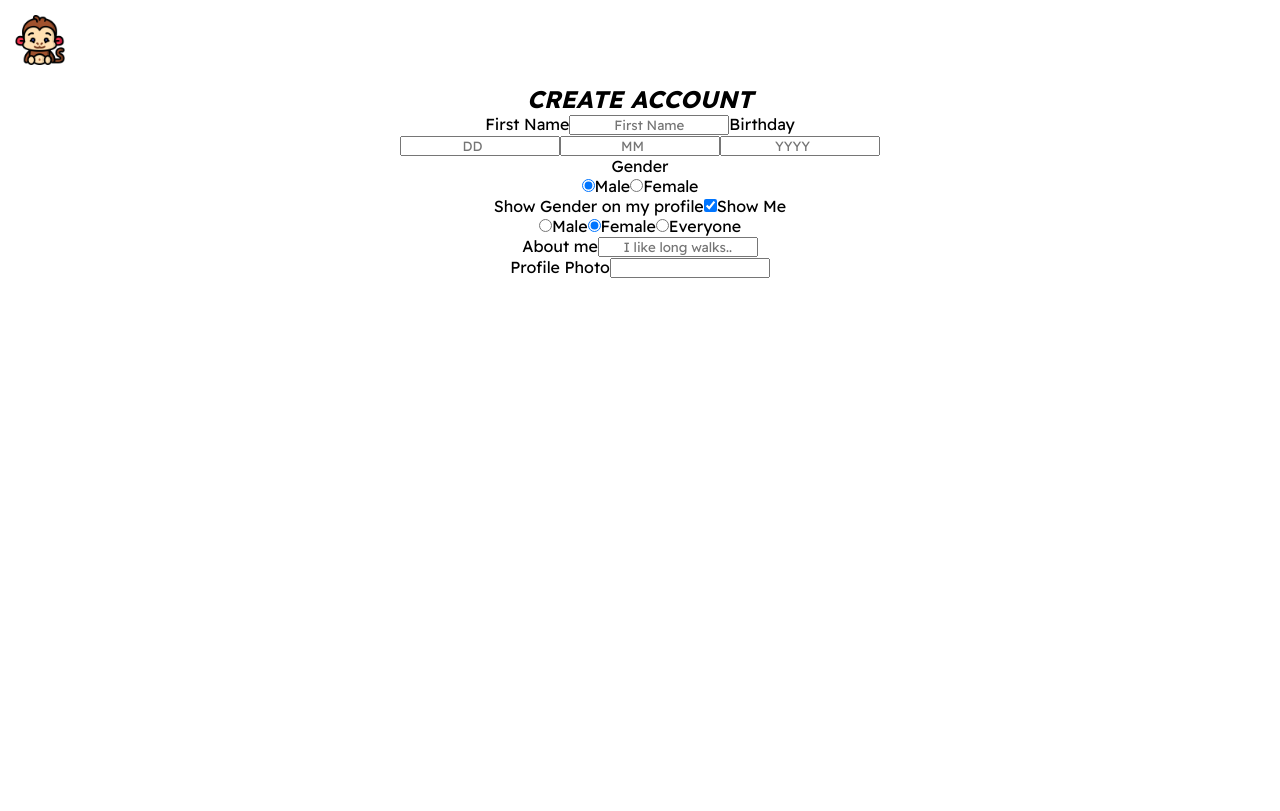
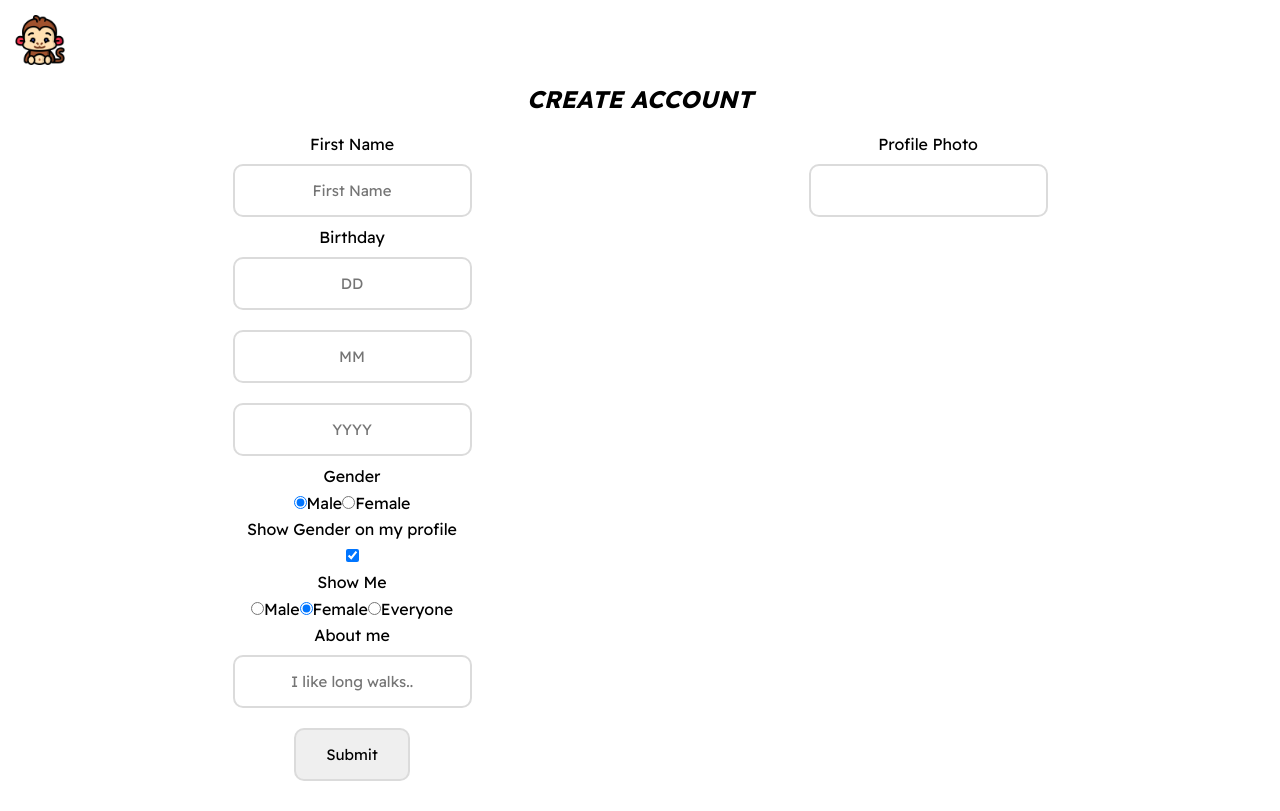
Before and after one commit to DDeShon/dating-app-old, a React (Create React App) app: page /onboarding in a window 1280 px wide. Built offline with nearby package versions, Linux system fonts and the light colour scheme.

Commit message:
working on onboarding page

```diff
--- a/src/index.css
+++ b/src/index.css
@@ -131,3 +131,37 @@ nav .nav-button:disabled {
   margin: 8px;
   font-size: 17px;
 }
+
+/*----- OnBoarding Page -----*/
+
+.onboarding form {
+  display: flex;
+  justify-content: space-evenly;
+}
+
+.onboarding form section {
+  display: flex;
+  flex-direction: column;
+  align-items: center;
+  padding: 20px;
+  width: 35%;
+}
+
+.onboarding form input {
+  padding: 15px 30px;
+  margin: 10px 0;
+  font-size: 15px;
+  border: solid 2px rgb(219, 219, 219);
+  border-radius: 10px;
+}
+
+.onboarding form input[type=number]::-webkit-outer-spin-button,
+.onboarding form input[type=number]::-webkit-inner-spin-button {
+  -webkit-appearance: none;
+  margin: 0;
+}
+
+.onboarding form multi-input-container {
+  display: flex;
+  flex-direction: row;
+}
--- a/src/pages/Onboarding.js
+++ b/src/pages/Onboarding.js
@@ -131,9 +131,11 @@ const OnBoarding = () => {
               value={""}
               onChange={handleChange}
             />
+
+            <input type="submit" />
           </section>
           <section>
-            <label htmlFor="photo">Profile Photo</label>
+            <label htmlFor="url">Profile Photo</label>
             <input
               type="url"
               name="url"
```
